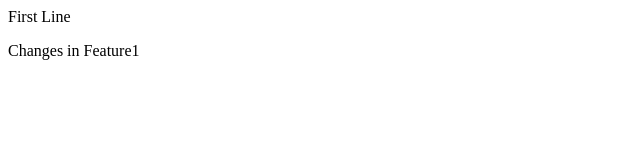
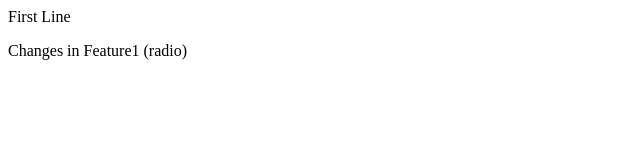
Before and after one commit to DevopsPracs13/Exp1_remote, a plain HTML site: page index.html in a window 1280 px wide. Shown: the full height of the page, 0-640 px from the left. Drawn offline with Linux system fonts and the light colour scheme.

Commit message:
radio added

```diff
--- a/index.html
+++ b/index.html
@@ -1,2 +1,2 @@
 <p>First Line</p>
-<p>Changes in Feature1</p>
+<p>Changes in Feature1 (radio)</p>
```
